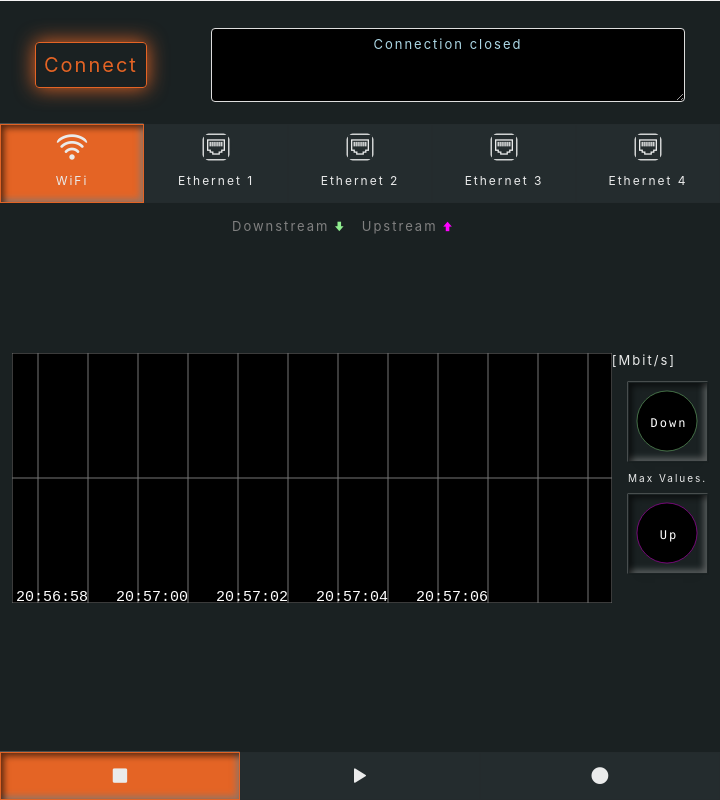
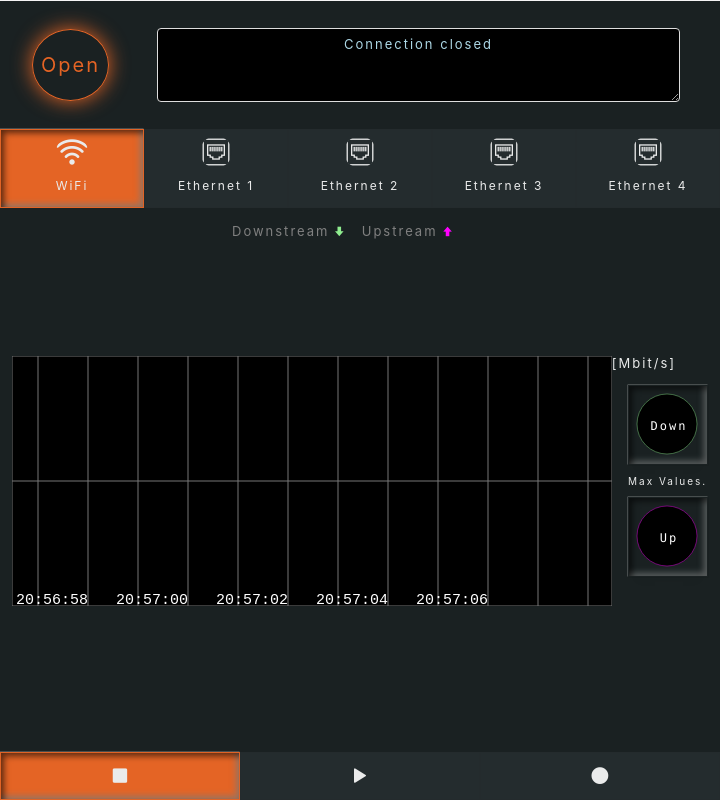
Before and after one commit to zorandasc/electron-app, an Electron app: page src/index.html in a window 720 px wide. Drawn offline with Linux system fonts and the light colour scheme; no server answers.

Commit message:
final fantasy

```diff
--- a/src/index.css
+++ b/src/index.css
@@ -25,14 +25,17 @@ div.smoothie-chart-tooltip {
   display: flex;
   justify-content: space-around;
   align-items: center;
-  padding-top: 0.5rem;
+  padding: 0.5rem;
 }
 
 .toolbar-actions .btn-positive {
-  margin: 1rem 2rem;
+  width: 5rem;
+  height: 4.5rem;
+  border-radius: 50%;
+  margin: 1rem;
+  margin-left: 1.5rem;
   cursor: pointer;
   background: none;
-  padding: 0.5rem;
   border-color: rgb(228, 100, 37);
   color: rgb(228, 100, 37);
   font-size: 20px;
@@ -41,10 +44,7 @@ div.smoothie-chart-tooltip {
   box-shadow: 0 0 10px rgb(228, 100, 37);
   animation: glow 2s ease-in-out infinite alternate;
 }
-.toolbar-actions .form-control {
-  background-color: black;
-  text-align: center;
-}
+
 @keyframes glow {
   from {
     box-shadow: 0 0 10px;
@@ -59,8 +59,9 @@ div.smoothie-chart-tooltip {
 }
 
 .toolbar-actions textarea {
+  text-align: center;
   display: block;
-  background-color: rgb(36, 44, 46);
+  background-color: black;
   color: rgb(245, 87, 111);
   letter-spacing: 2px;
   margin: 1rem 2rem;
--- a/src/index.html
+++ b/src/index.html
@@ -12,9 +12,9 @@
         <header class="toolbar toolbar-header">
 
             <div class="toolbar-actions">
-                <button class="btn btn-positive" onclick="connect()" id="cntBtn">Connect
+                <button class="btn btn-positive" onclick="connect()" id="cntBtn">Open
                 </button>
-                <button class="btn btn-positive" onclick="disConnect()" id="discntBtn">DisConnect
+                <button class="btn btn-positive" onclick="disConnect()" id="discntBtn">Close
                 </button>
 
                 <textarea
```
